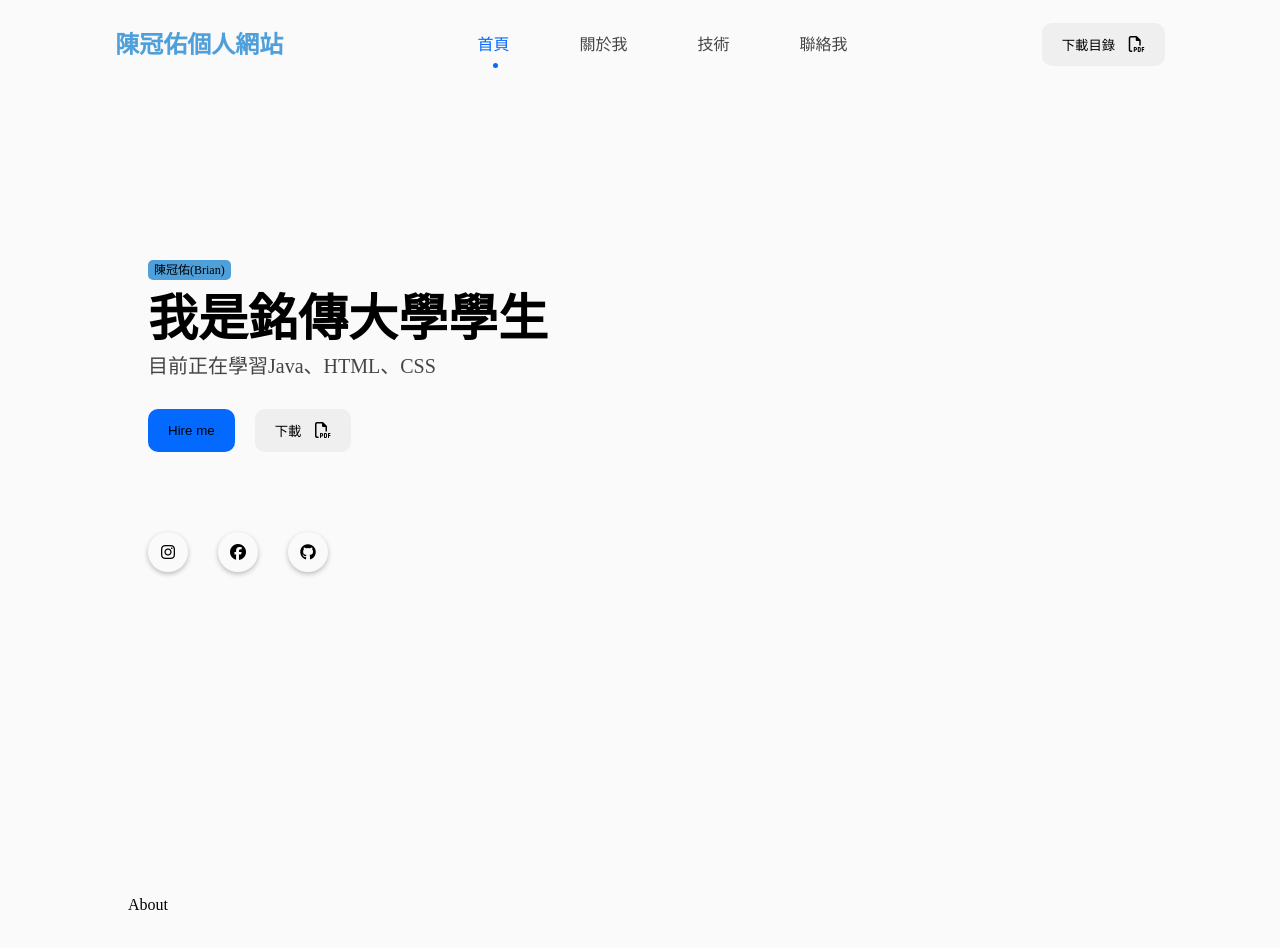
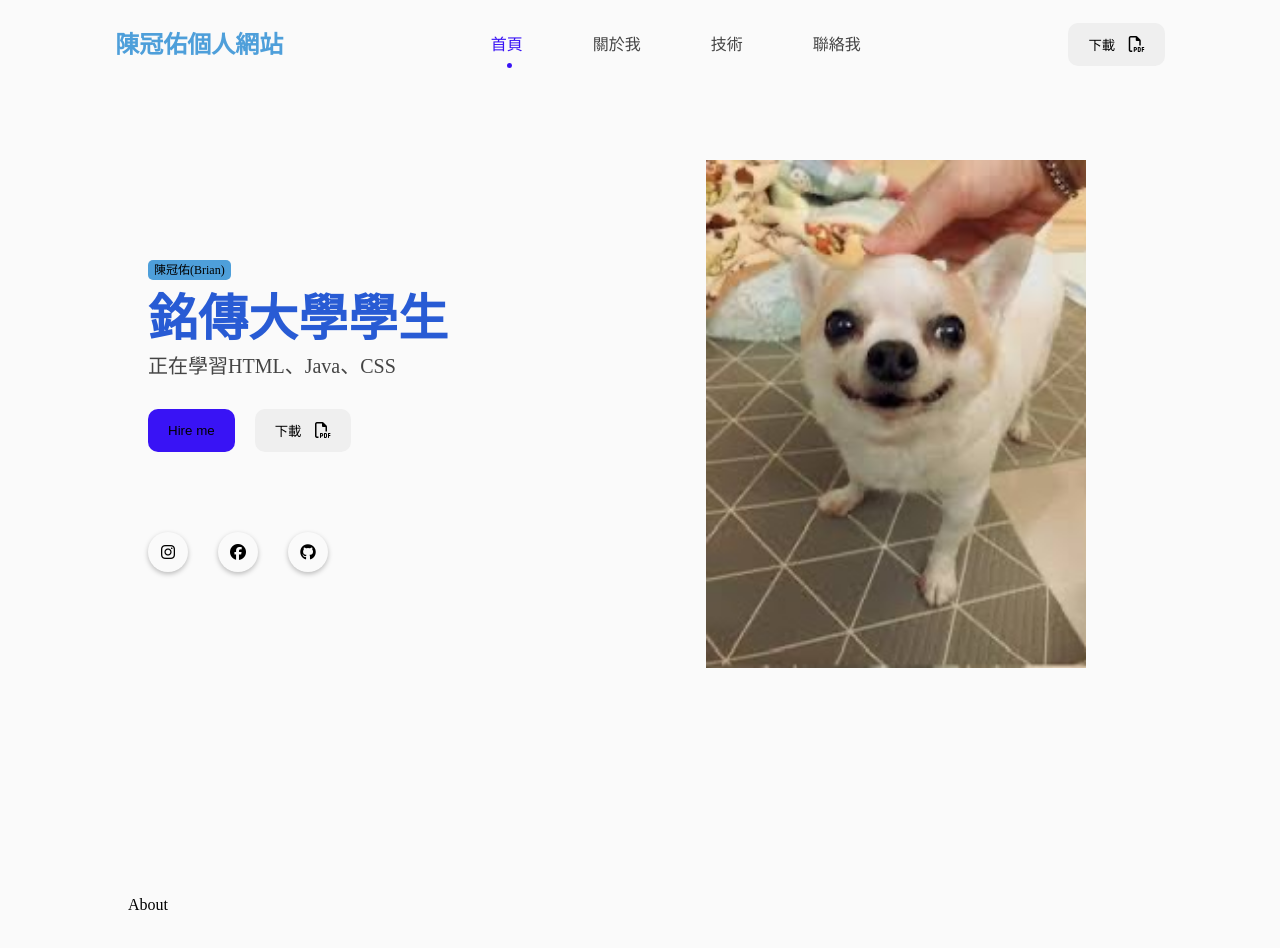
Before and after one commit to chenguanc720/mcu-113-1-web-13130312-final, a plain HTML site: page src/index.html in a window 1280 px wide. Shown: the top 948 px of the page. Drawn offline with Linux system fonts and the light colour scheme.

Commit message:
照片樣式

```diff
--- a/src/index.html
+++ b/src/index.html
@@ -19,7 +19,7 @@
             <a href="#home" class="nav-link active-link">首頁</a>
           </li>
           <li class="nav-item">
-            <a href="#about" class="nav-link">關於我</a>
+            <a href="#book" class="nav-link">關於我</a>
           </li>
           <li class="nav-item">
             <a href="#skill" class="nav-link">技術</a>
@@ -30,7 +30,7 @@
         </ul>
         <div>
           <button type="button" class="btn">
-            下載目錄 <i class="fa-regular fa-file-pdf"></i>
+            下載 <i class="fa-regular fa-file-pdf"></i>
           </button>
         </div>
       </nav>
@@ -38,8 +38,8 @@
         <section id="home" class="home-box">
           <div class="home-text">
             <div class="tag"><span>陳冠佑(Brian)</span></div>
-            <div class="name">我是銘傳大學學生</div>
-            <div class="subtitle">目前正在學習Java、HTML、CSS</div>
+            <div class="name">銘傳大學學生</div>
+            <div class="subtitle">正在學習HTML、Java、CSS</div>
             <div class="text-btn">
               <button type="button" class="btn blue-btn">Hire me</button>
               <button type="button" class="btn">
@@ -52,7 +52,11 @@
               <div class="icon"><i class="fa-brands fa-github"></i></div>
             </div>
           </div>
-          <div class="home-image"></div>
+          <div class="home-image">
+            <div class="image">
+              <img src="./images/1722152814835.jpg" alt="dog" />
+            </div>
+          </div>
         </section>
         <section id="about" class="section">About</section>
         <section id="skill" class="section">Skill</section>
--- a/src/scss/_home.scss
+++ b/src/scss/_home.scss
@@ -57,3 +57,21 @@
     }
   }
 }
+
+.home-image {
+  display: flex;
+  justify-content: right;
+  align-items: center;
+  width: 50%;
+  min-height: 80vh;
+
+  .image {
+    width: 380px;
+    margin: 0 auto;
+    overflow: hidden;
+
+    img {
+      width: 380px;
+    }
+  }
+}
--- a/src/scss/style.scss
+++ b/src/scss/style.scss
@@ -1,13 +1,15 @@
 @import "./nav";
 @import "./btn";
 @import "./home";
+
 :root {
   --body-color: rgb(250, 250, 250);
   --logo-color: rgb(78, 159, 218);
   --white_color: rgb(255, 255, 255);
   --text-color: rgb(68, 68, 68);
-  --first-color: rgb(4, 105, 255);
+  --first-color: rgb(57, 19, 245);
   --second-color: rgb(0, 255, 242);
+  --third-color: rgb(40, 91, 212);
 }
 
 html {
@@ -32,6 +34,7 @@ body {
   padding-inline: 10vw;
 
   .home-box {
+    display: flex;
     padding-block: 6em;
     height: 100vh;
     min-height: 700px;
@@ -42,6 +45,7 @@ body {
     min-height: 700px;
   }
 }
+
 i {
   font-size: 16px;
 }
```
Also changed, not shown: src/images/1722152814835.jpg (added), src/style.min.css, 1 other file.
